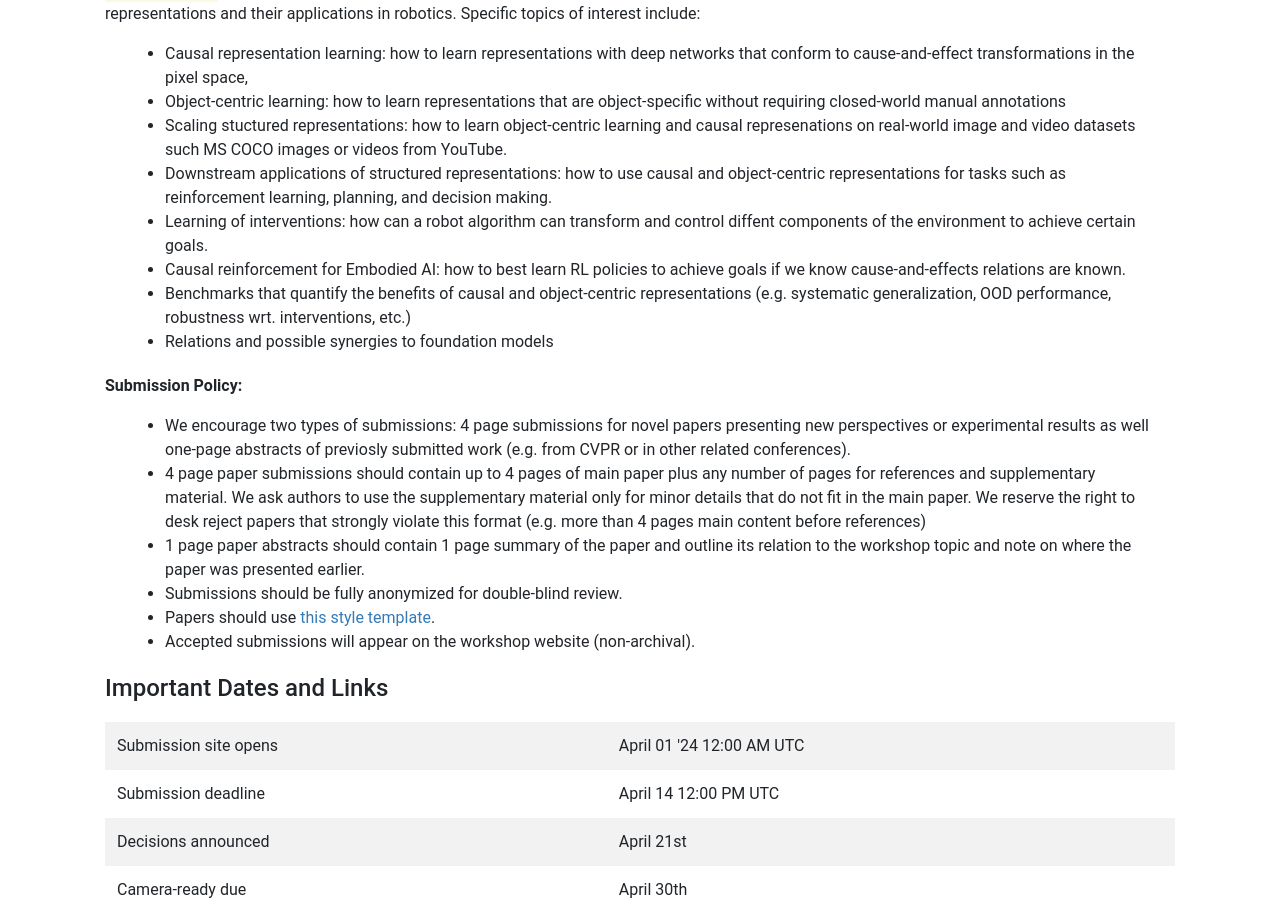
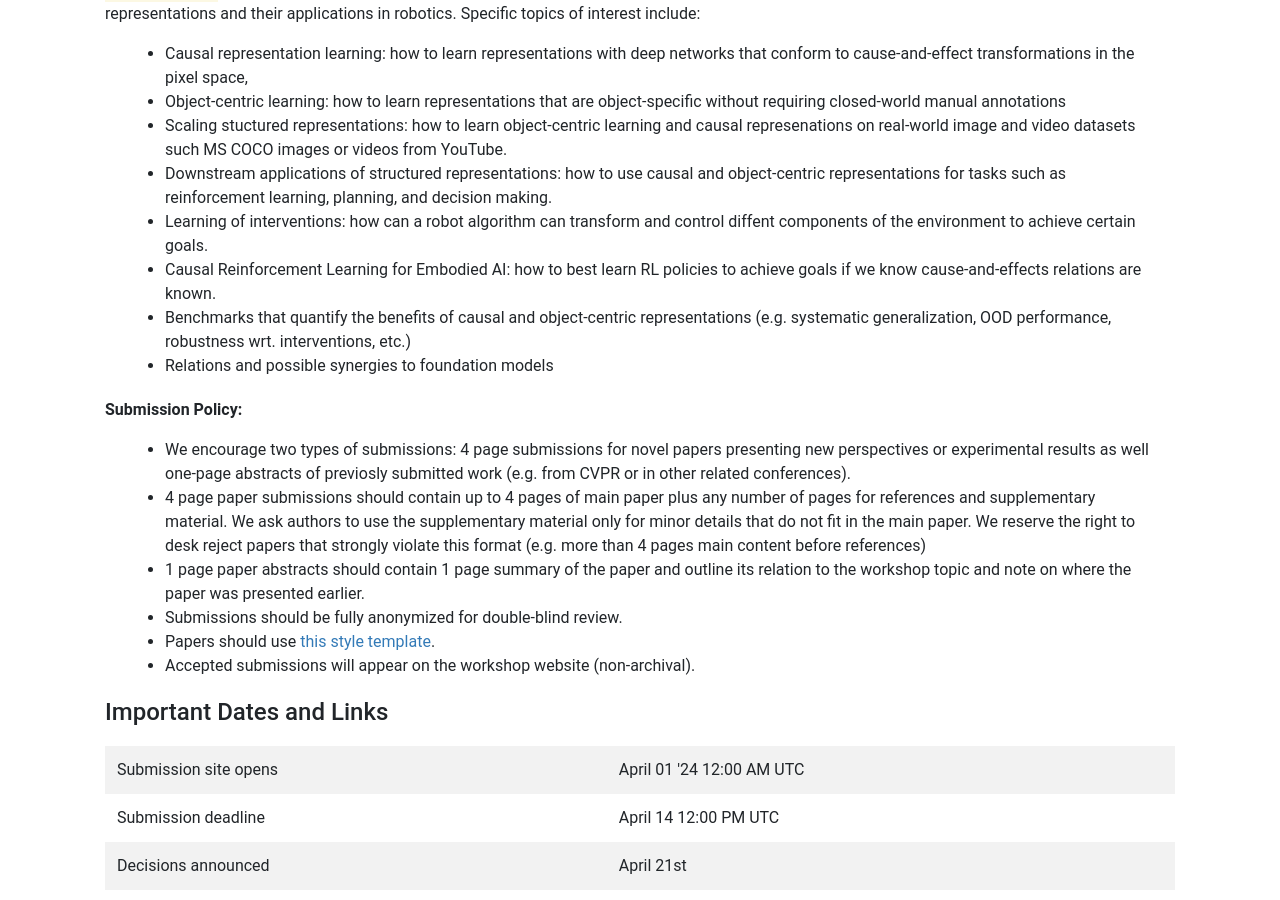
Before and after one commit to corrworkshop/corrworkshop.github.io, a Jekyll site: the page built from submit.html, in a window 1280 px wide and 900 px high, scrolled down 439 px. Built offline with Jekyll 4.4.1, drawn with Linux system fonts in a browser that asks for light colours; nearby versions of some CDN libraries.

Commit message:
Update submit.html

```diff
--- a/submit.html
+++ b/submit.html
@@ -17,7 +17,7 @@ layout: default
       <li>Scaling stuctured representations: how to learn object-centric learning and causal represenations on real-world image and video datasets such MS COCO images or videos from YouTube.</li>
       <li>Downstream applications of structured representations: how to use causal and object-centric representations for tasks such as reinforcement learning, planning, and decision making.</li>
       <li>Learning of interventions: how can a robot algorithm can transform and control diffent components of the environment to achieve certain goals.</li>
-      <li>Causal reinforcement for Embodied AI: how to best learn RL policies to achieve goals if we know cause-and-effects relations are known.</li>
+      <li>Causal Reinforcement Learning for Embodied AI: how to best learn RL policies to achieve goals if we know cause-and-effects relations are known.</li>
       <li>Benchmarks that quantify the benefits of causal and object-centric representations (e.g. systematic generalization, OOD performance, robustness wrt. interventions, etc.) </li>
       <li>Relations and possible synergies to foundation models</li>
     </ul>
```
